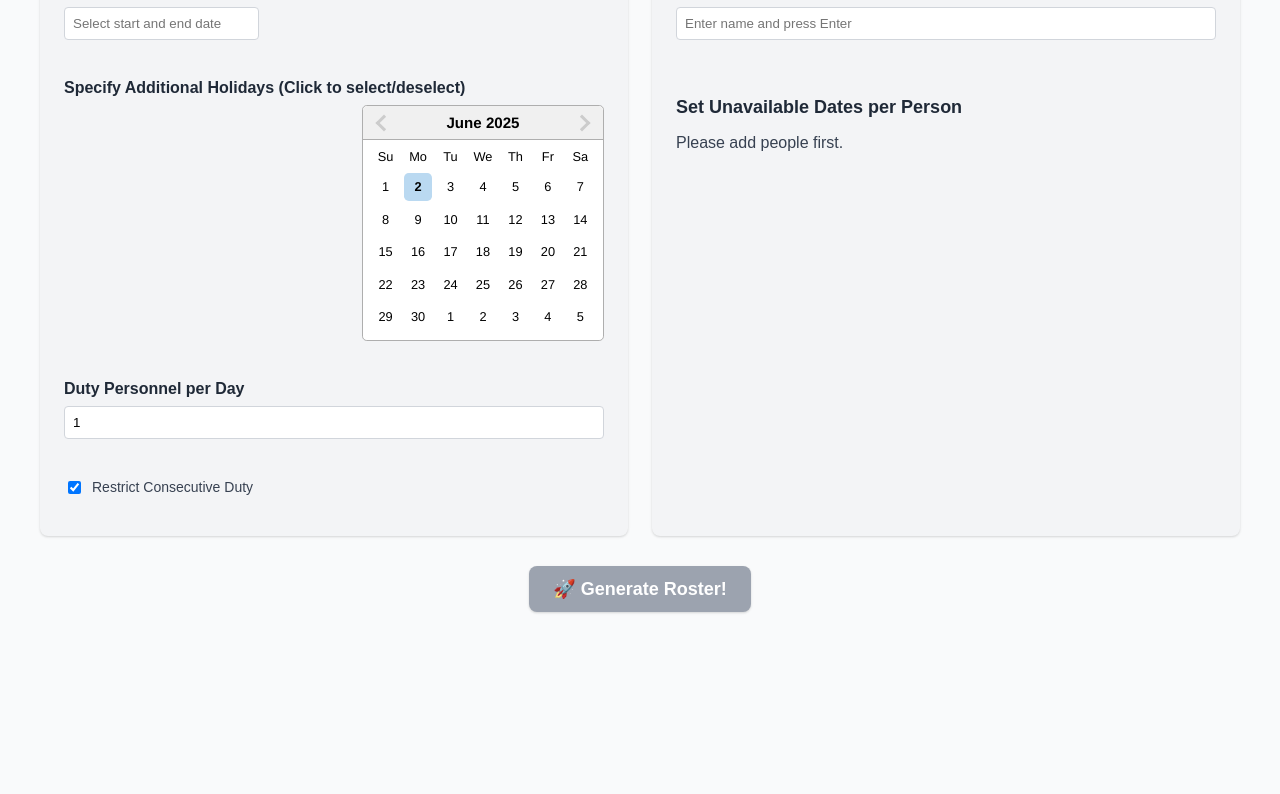
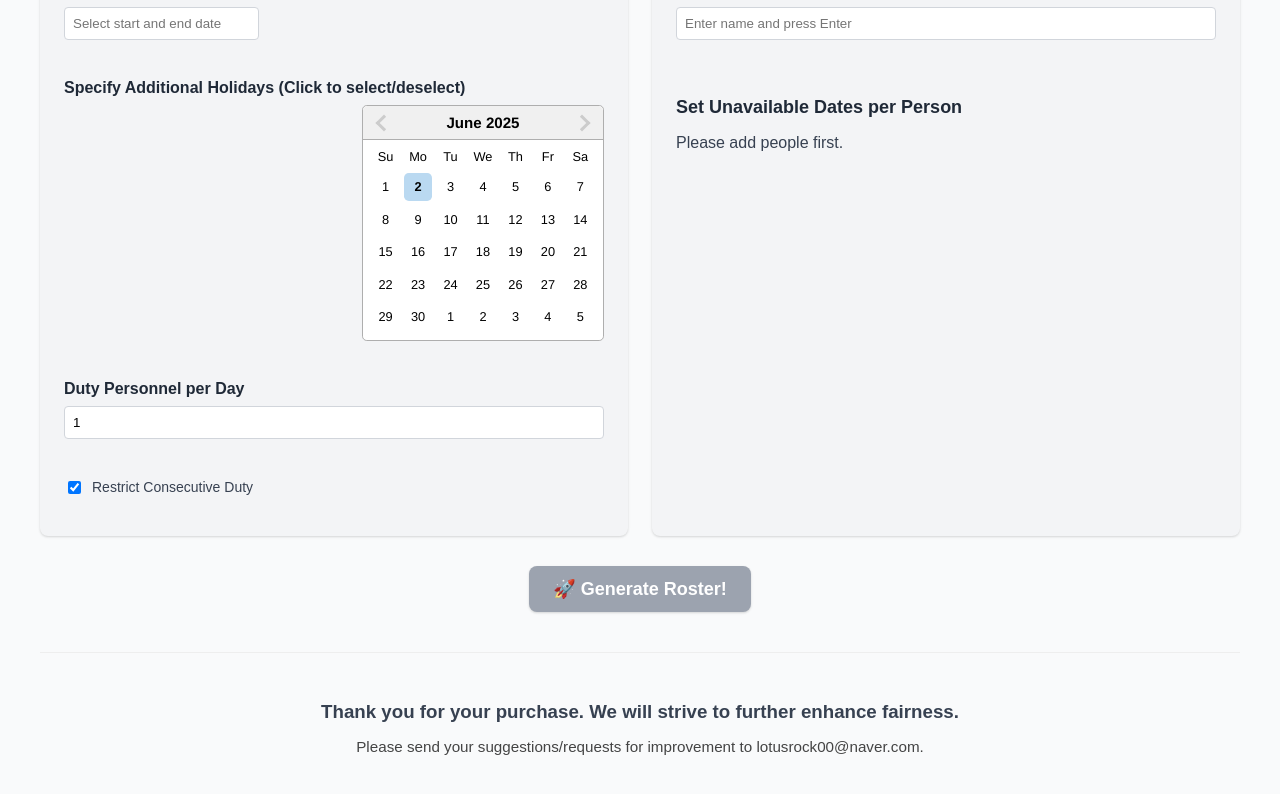
Before and after one commit to Easy-Friend/FairDuty, a React (Create React App) app: page / in a window 1280 px wide. Shown: the part 228-1022 px from the top of the page. Before the commit the page ends 890 px from the top, so only its background shows below. Built offline with nearby package versions, Linux system fonts and the light colour scheme.

Commit message:
WIP on appVersion before merging master

```diff
--- a/public/locales/en/translation.json
+++ b/public/locales/en/translation.json
@@ -46,5 +46,7 @@
   "getApp.appStore": "Download on the App Store",
   "errors.maxPeopleReached": "You can add a maximum of 10 people.",
   "confirmations.regenerateSchedule": "Any unsaved schedule will be lost. Do you want to proceed?",
-  "errors.dutyPerDayInvalid": "Duties per day must be at least 1."
+  "errors.dutyPerDayInvalid": "Duties per day must be at least 1.",
+  "Thanks": "Thank you for your purchase. We will strive to further enhance fairness.",
+  "Requests": "Please send your suggestions/requests for improvement to lotusrock00@naver.com."
 }
--- a/public/locales/ko/translation.json
+++ b/public/locales/ko/translation.json
@@ -46,5 +46,7 @@
   "getApp.appStore": "App Store에서 다운로드",
   "errors.maxPeopleReached": "최대 10명까지만 추가할 수 있습니다.",
   "confirmations.regenerateSchedule": "다운로드 하지 않은 당직표는 사라집니다. 계속 진행하시겠습니까?",
-  "errors.dutyPerDayInvalid": "하루 당직 인원은 1명 이상이어야 합니다."
+  "errors.dutyPerDayInvalid": "하루 당직 인원은 1명 이상이어야 합니다.",
+  "Thanks": "구매해주셔서 감사합니다. 공정성을 높이기 위해 더 노력하겠습니다.",
+  "Requests": "요청사항/개선사항은 lotusrock00@naver.com 으로 보내주시면 감사드리겠습니다."
 }
--- a/public/locales/zh/translation.json
+++ b/public/locales/zh/translation.json
@@ -45,5 +45,7 @@
   "getApp.googlePlay": "在 Google Play 上获取",
   "getApp.appStore": "在 App Store 上下载",
   "errors.maxPeopleReached": "最多只能添加10人。",
-  "confirmations.regenerateSchedule": "未下载的排班表将会丢失。您确定要继续吗？"
+  "confirmations.regenerateSchedule": "未下载的排班表将会丢失。您确定要继续吗？",
+  "Thanks": "感谢您的购买。我们将努力进一步提高公平性",
+  "Requests": "请将您的要求/改进建议发送至 lotusrock00@naver.com，谢谢。"
 }
--- a/src/App.js
+++ b/src/App.js
@@ -61,7 +61,7 @@ const calculateMaxEndDate = (selectedStartDate) => {
     return null; // 시작 날짜가 없으면 종료 날짜 제한 없음
   }
   const maxEndDate = new Date(selectedStartDate);
-  maxEndDate.setDate(selectedStartDate.getDate() + (6 * 7) - 1);
+  maxEndDate.setDate(selectedStartDate.getDate() + (52 * 7) - 1);
   return maxEndDate;
 };
 
@@ -90,7 +90,7 @@ function App() {
 
   const handleNameKeyPress = (e) => {
     if (e.key === 'Enter' && nameInput.trim()) {
-      if (people.length >= 10) {
+      if (people.length >= 50) {
         setError(t('errors.maxPeopleReached', '최대 10명까지만 추가할 수 있습니다.')); // 다국어 처리된 오류 메시지
         // setNameInput(''); // 입력창을 비울 수도 있고, 그대로 둘 수도 있습니다.
         return; // 함수 종료하여 더 이상 추가되지 않도록 함
@@ -591,6 +591,18 @@ function App() {
           </div>
         </div>
       )}
+      <div className="app-store-links-container"
+        style={{
+          textAlign: 'center',
+          padding: '30px 20px',
+          marginTop: '40px',
+          borderTop: '1px solid #eee'
+        }}>
+        <h3 style={{ marginBottom: '10px' }}>{t('Thanks', '구매해주셔서 감사합니다. 공정성을 높이기 위해 더 노력하겠습니다.')}</h3>
+        <p style={{ marginBottom: '20px', fontSize: '0.95em', color: '#444' }}>
+          {t('Requests', '요청사항/개선사항은 lotusrock00@naver.com 으로 보내주시면 감사드리겠습니다.')}
+        </p>
+      </div>
 
       {/* <div className="app-store-links-container"
         style={{
```
Also changed, not shown: 1 other file (tests, documents, lock files or other folders).
